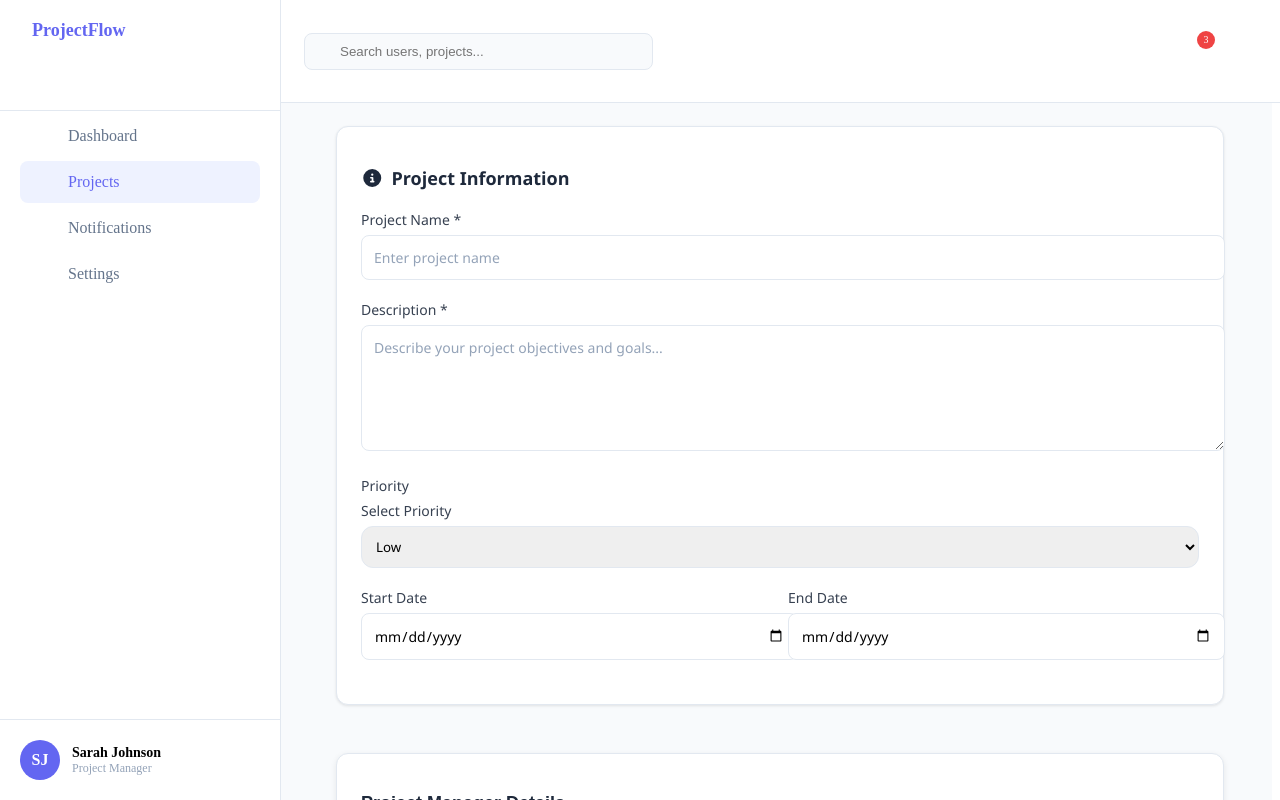
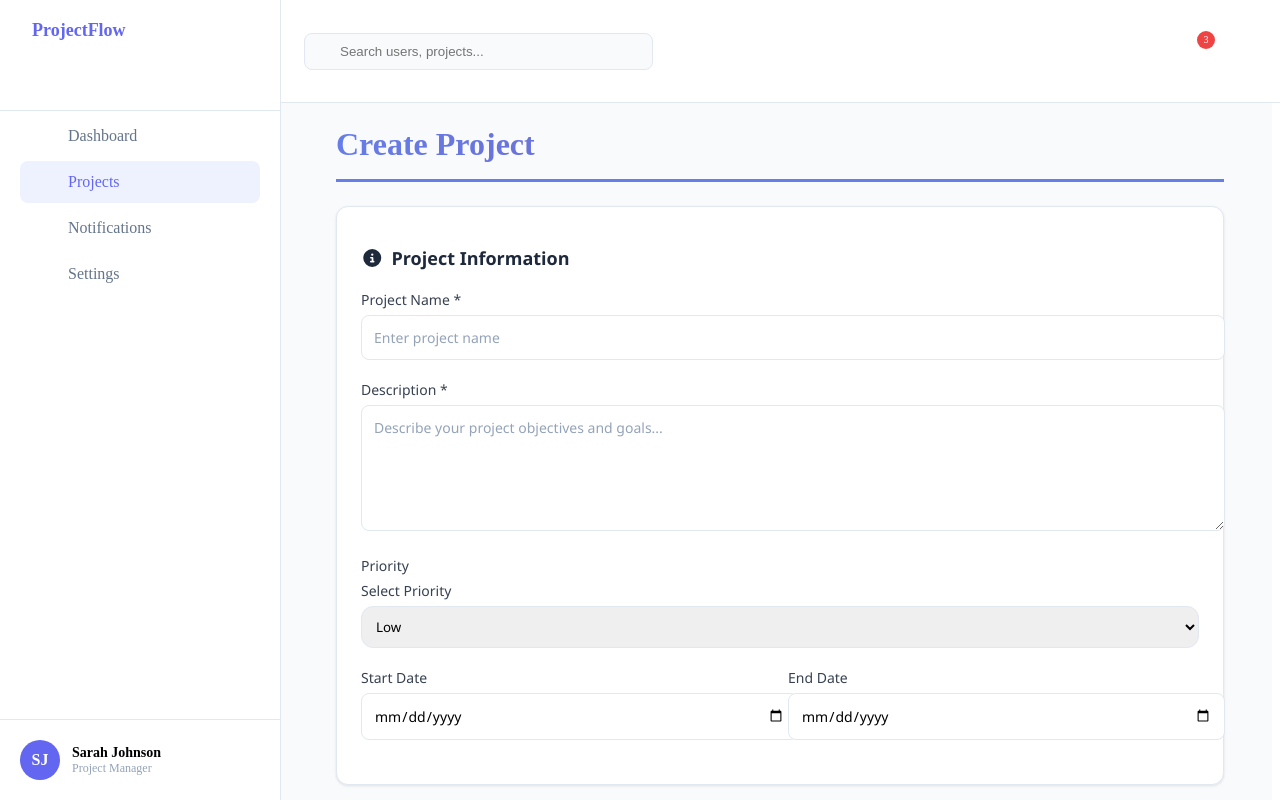
Before and after one commit to mohamednishanm/projectManagementAdminFrontEnd, an Angular app: page / in a window 1280 px wide. Shown: the top 800 px of the page. Built offline with nearby package versions, Linux system fonts and the light colour scheme.

Commit message:
fix in main

```diff
--- a/src/app/app.css
+++ b/src/app/app.css
@@ -26,6 +26,21 @@
     flex: 1;
     padding: 94px 24px 24px 24px;
     overflow-y: auto;
+}
+
+/* Page Title */
+.page-title {
+    font-size: 2rem;
+    margin: 24px;
+    font-weight: 700;
+    color: #1e293b;
+    padding-bottom: 1rem;
+    border-bottom: 3px solid #667eea;
+    background: linear-gradient(135deg, #667eea 0%, #764ba2 100%);
+    background-clip: text;
+    -webkit-background-clip: text;
+    -webkit-text-fill-color: transparent;
+    text-align: left;
 }
 
 /* Responsive */
--- a/src/app/app.html
+++ b/src/app/app.html
@@ -3,6 +3,8 @@
     <div class="main-content">
         <app-header></app-header>
         <main class="content">
+            <h1 class="page-title">Create Project</h1>
+
             <app-basic-project-detail-form></app-basic-project-detail-form>
             <app-pmform></app-pmform>
             <app-add-team-members></app-add-team-members>
```
